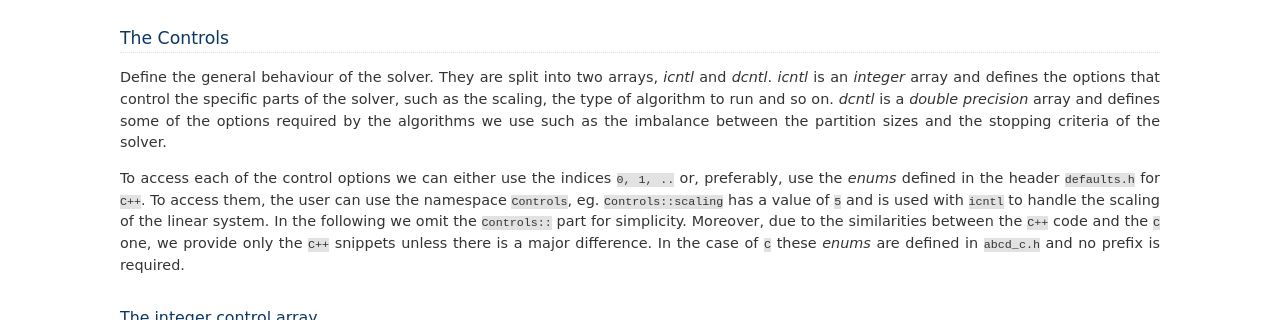
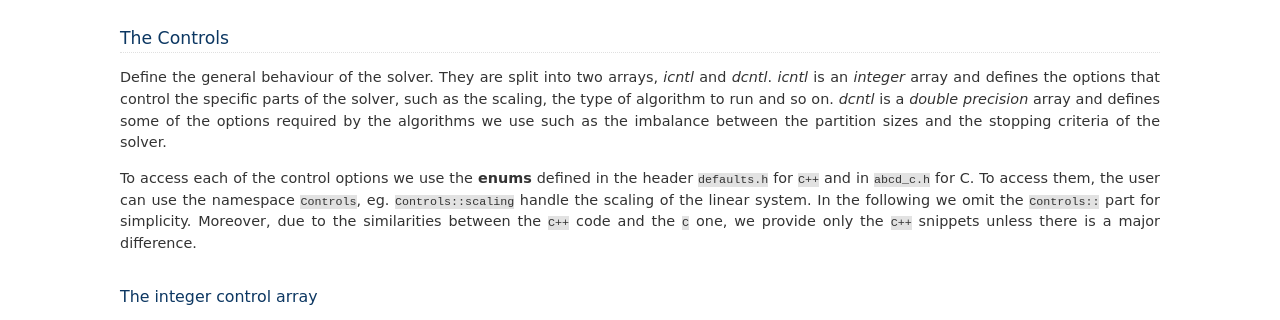
Before and after one commit to NLAFET/block_cimmino, a Sphinx documentation site: the page built from doc/source/usage_cpp.rst, in a window 1280 px wide and 900 px high, scrolled down 1862 px, cut to the strip 90-410 px from the top of the window. Built offline with Sphinx 7.4.7, drawn with Linux system fonts in a browser that asks for light colours; some of the changed text lies outside the part shown.

Commit message:
some corrections to the doc

```diff
--- a/doc/source/conf.py
+++ b/doc/source/conf.py
@@ -67,9 +67,9 @@ copyright = '2014, INP de Toulouse'
 # built documents.
 #
 # The short X.Y version.
-version = '1.0-b1'
+version = '1.0-b4'
 # The full version, including alpha/beta/rc tags.
-release = 'v1.0 beta'
+release = 'v1.0-beta'
 
 # The language for content autogenerated by Sphinx. Refer to documentation
 # for a list of supported languages.
--- a/doc/source/usage_cpp.rst
+++ b/doc/source/usage_cpp.rst
@@ -144,16 +144,14 @@ precision* array and defines some of the options required by the
 algorithms we use such as the imbalance between the partition sizes
 and the stopping criteria of the solver.
 
-To access each of the control options we can either use the indices
-``0, 1, ..`` or, preferably, use the *enums* defined in the header
-``defaults.h`` for ``C++``.  To access them, the user can use the
-namespace ``Controls``, eg. ``Controls::scaling`` has a value of ``5``
-and is used with ``icntl`` to handle the scaling of the linear system.
-In the following we omit the ``Controls::`` part for simplicity.
+To access each of the control options we use the **enums** defined in
+the header ``defaults.h`` for ``C++`` and in ``abcd_c.h`` for C.  To
+access them, the user can use the namespace ``Controls``,
+eg. ``Controls::scaling`` handle the scaling of the linear system.  In
+the following we omit the ``Controls::`` part for simplicity.
 Moreover, due to the similarities between the ``C++`` code and the
 ``C`` one, we provide only the ``C++`` snippets unless there is a
-major difference.  In the case of ``C`` these *enums* are defined in
-``abcd_c.h`` and no prefix is required.
+major difference.
 
 The integer control array
 #########################
```
